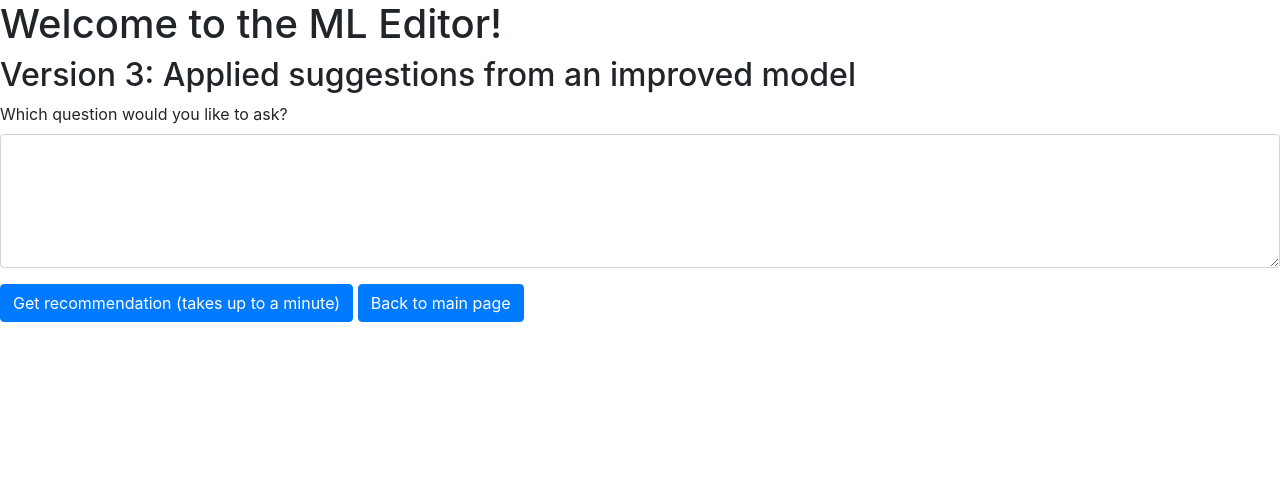
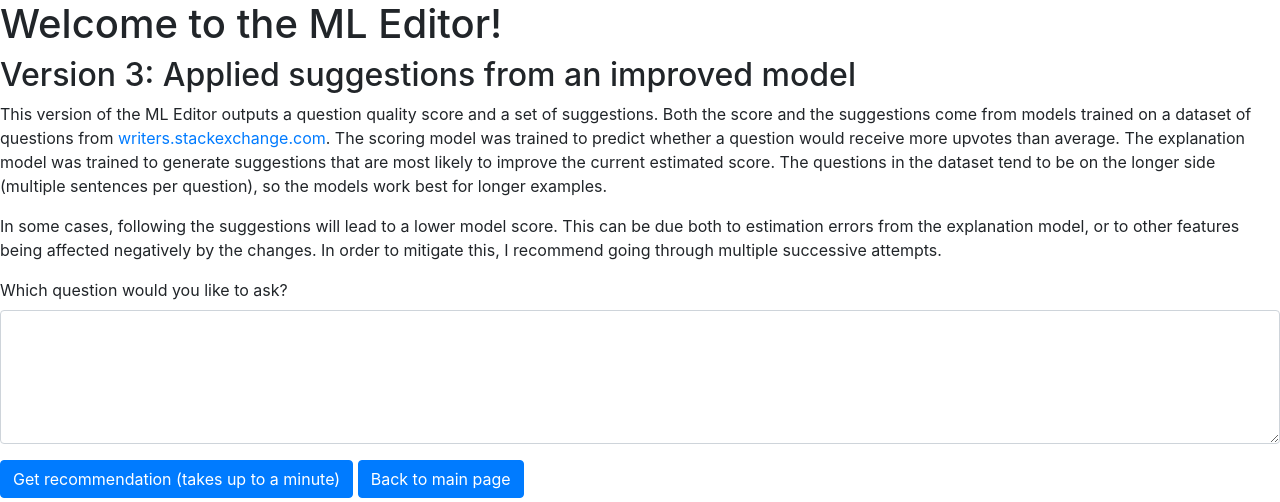
Before and after one commit to hundredblocks/ml-powered-applications, a Flask app: page /v3 in a window 1280 px wide. Shown: the top 502 px of the page. Run offline with Flask 2, Linux system fonts and the light colour scheme; parts of the project's set-up code (start-up, migrations or seed data) failed here and were passed over; some libraries are stand-ins or nearby versions.

Commit message:
add explainer text

```diff
--- a/templates/v1.html
+++ b/templates/v1.html
@@ -17,6 +17,9 @@
 
     <h1>Welcome to the ML Editor!</h1>
     <h2>Version 1: The Heuristic</h2>
+    <p> This version of the ML Editor outputs hand-crafted heuristic results.
+        This version involves no Machine Learning, and simply provides summary
+        statistic.</p>
     <form action="" method="post">
         <div class="form-group">
             <label for="question">Which question would you like to ask?</label>
--- a/templates/v2.html
+++ b/templates/v2.html
@@ -17,6 +17,12 @@
 
     <h1>Welcome to the ML Editor!</h1>
     <h2>Version 2: A quality score from a simple model</h2>
+    <p> This version of the ML Editor outputs a question quality score. This
+        score comes from a model trained to predict whether questions from
+        <a href="writers.stackexchange.com">writers.stackexchange.com</a>
+        would receive more upvotes than average. The questions in the dataset tend
+        to be on the longer side (multiple sentences per question),
+        so the model works best for longer examples.</p>
     <form action="" method="post">
         <div class="form-group">
             <label for="question">Which question would you like to ask?</label>
--- a/templates/v3.html
+++ b/templates/v3.html
@@ -16,6 +16,20 @@
 
     <h1>Welcome to the ML Editor!</h1>
     <h2>Version 3: Applied suggestions from an improved model</h2>
+    <p> This version of the ML Editor outputs a question quality score and a set
+        of suggestions. Both the score and the suggestions come from models
+        trained on a dataset of questions from
+        <a href="writers.stackexchange.com">writers.stackexchange.com</a>. The
+        scoring model was trained to predict whether a question would receive
+        more upvotes than average. The explanation model was trained to generate
+        suggestions that are most likely to improve the current estimated score.
+        The questions in the dataset tend to be on the longer side
+        (multiple sentences per question), so the models work best for longer
+        examples.</p>
+    <p>In some cases, following the suggestions will lead to a lower model
+    score. This can be due both to estimation errors from the explanation model,
+    or to other features being affected negatively by the changes. In order to
+    mitigate this, I recommend going through multiple successive attempts.</p>
     <form action="" method="post">
         <div class="form-group">
             <label for="question">Which question would you like to ask?</label>
```
